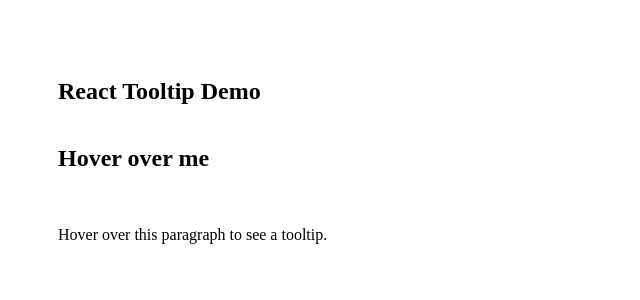
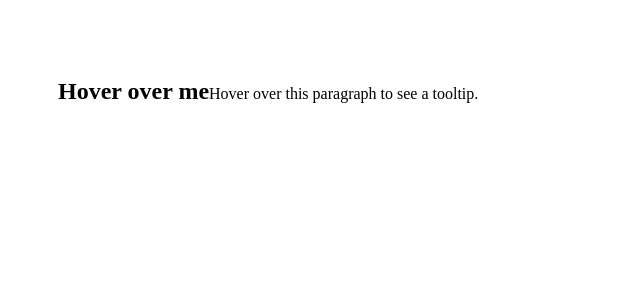
Before and after one commit to acciojob/react-composition-3-bharatjivv, a React app: page / in a window 1280 px wide. Shown: the top 300 px of the page, without its empty margins (0-640 px from the left). Built offline with nearby package versions, Linux system fonts and the light colour scheme.

Commit message:
removed br

```diff
--- a/src/components/App.js
+++ b/src/components/App.js
@@ -5,7 +5,6 @@ import "../styles/Tooltip.css";
 function App() {
   return (
     <div style={{ padding: "50px" }}>
-      <h2>React Tooltip Demo</h2>
 
       <h2 className="tooltip">
         <div>
@@ -14,8 +13,6 @@ function App() {
         </Tooltip>
         </div>
       </h2>
-      <br />
-      <br />
 
       <p className="tooltip">
         <Tooltip text="This is some tooltip text for a paragraph.">
@@ -23,8 +20,6 @@ function App() {
         </Tooltip>
       </p>
 
-      <br />
-      <br />
 
       {/* <h2 className="tooltip">
         <Tooltip text="Even icons can have tooltips!">Lorem2</Tooltip>
```
